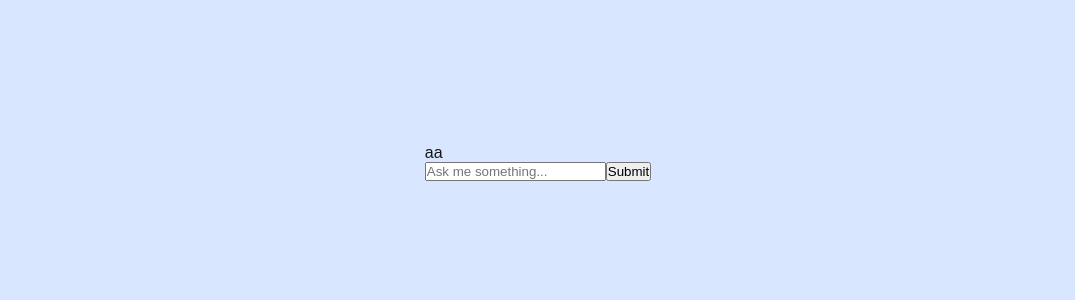
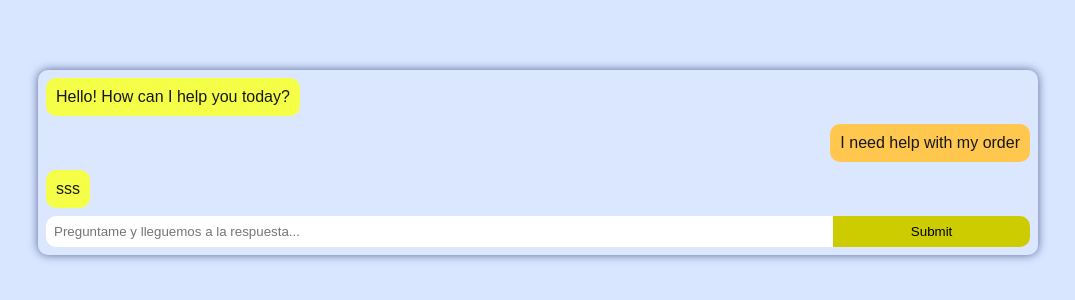
Before and after one commit to mercuryeater/python-tutor, a Next.js app: page / in a window 1280 px wide. Shown: the part 238-538 px from the top of the page, without its empty margins (102-1177 px from the left). Built offline with nearby package versions, Linux system fonts and the light colour scheme.

Commit message:
Enhance chat interface with new styles and mock messages; add MessageBubble styles and update ChatWindow layout

```diff
--- a/src/app/globals.css
+++ b/src/app/globals.css
@@ -1,5 +1,7 @@
 :root {
-  --background: #d8e6ff;
+  --background: linear-gradient(42deg, rgba(0,0,29,1) 0%, rgba(9,9,121,1) 35%, rgba(0,212,255,1) 100%);
+
+
   --foreground: #171717;
 }
 
--- a/src/components/atoms/MessageBubble/MessageBubble.tsx
+++ b/src/components/atoms/MessageBubble/MessageBubble.tsx
@@ -1,7 +1,8 @@
 import { Message } from "ai/react";
+import "./messageBubble.scss";
 
 interface MessageBubbleProps {
-  message: Message;
+  message: Message | any;
 }
 const MessageBubble: React.FC<MessageBubbleProps> = ({ message }) => {
   const { content, role } = message;
--- /dev/null
+++ b/src/components/atoms/MessageBubble/messageBubble.scss
@@ -0,0 +1,16 @@
+.bubble {
+  padding: 10px;
+  border-radius: 10px;
+
+  max-width: 70%;
+}
+
+.bot {
+  align-self: flex-start;
+  background-color: #f6ff48;
+}
+
+.user {
+  align-self: flex-end;
+  background-color: #ffc74e;
+}
--- a/src/components/molecules/ChatWindow/ChatWindow.tsx
+++ b/src/components/molecules/ChatWindow/ChatWindow.tsx
@@ -5,42 +5,51 @@ import { useChat } from "ai/react";
 import MessageBubble from "@/components/atoms/MessageBubble/MessageBubble";
 import LoadingBubble from "@/components/atoms/LoadingBubble/LoadingBubble";
 
+import "./chatWindow.scss";
 const ChatWindow: React.FC = () => {
-  const {
-    // append,
-    isLoading,
-    messages,
-    input,
-    handleInputChange,
-    handleSubmit,
-  } = useChat({
+  const { isLoading, messages, input, handleInputChange, handleSubmit } =
+    useChat({
       onResponse: (response) => {
         console.log("response onres:", response);
-      // append(response);
       },
     });
 
   return (
-    <div>
+    <div className="chatWindow">
       <>
-        <p>aa</p>
-        {/* Map messages onto text bubbles */}
-        {messages.map((message, index) => (
+        <div className="messagesContainer">
+          {mockMessages.map((message, index) => (
             <MessageBubble key={`message-${index}`} message={message} />
           ))}
+        </div>
         {isLoading && <LoadingBubble />}
       </>
-      <form onSubmit={handleSubmit}>
+      <form className="sendMessageForm" onSubmit={handleSubmit}>
         <input
-          className="question-box"
+          className="sendMessageForm__input"
           onChange={handleInputChange}
           value={input}
-          placeholder="Ask me something..."
+          placeholder="Preguntame y lleguemos a la respuesta..."
         />
-        <input type="submit" />
+        <input className="sendMessageForm__sendBtn" type="submit" />
       </form>
     </div>
   );
 };
 
 export default ChatWindow;
+
+const mockMessages = [
+  {
+    content: "Hello! How can I help you today?",
+    role: "bot",
+  },
+  {
+    content: "I need help with my order",
+    role: "user",
+  },
+  {
+    content: "sss",
+    role: "bot",
+  },
+];
--- /dev/null
+++ b/src/components/molecules/ChatWindow/chatWindow.scss
@@ -0,0 +1,65 @@
+.chatWindow {
+  display: flex;
+  flex-direction: column;
+  gap: 0.5rem;
+  width: 80%;
+  max-width: 1000px;
+  background-color: #e2e9ff31;
+  border-radius: 10px;
+  box-shadow: 0 0 10px rgba(0, 7, 74, 0.578);
+  padding: 0.5rem;
+  max-height: 80vh;
+}
+
+.messagesContainer {
+  height: 100%;
+  overflow-y: auto;
+  scrollbar-width: none;
+  display: flex;
+  flex-direction: column;
+  gap: 0.5rem;
+}
+
+.sendMessageForm {
+  display: flex;
+  align-items: center;
+  width: 100%;
+
+  &__input {
+    width: 80%;
+    padding: 0.5rem;
+    border-radius: 10px 0px 0px 10px;
+    border: none;
+  }
+
+  &__sendBtn {
+    background-color: rgb(204, 204, 0);
+    border: none;
+    border-radius: 0px 10px 10px 0px;
+    padding: 0.5rem;
+    cursor: pointer;
+    transition: all 0.2s;
+    font-weight: 500;
+    width: 20%;
+
+    &:hover {
+      background-color: rgb(166, 166, 0);
+      opacity: 0.9;
+      color: white;
+    }
+
+    &:active {
+      color: white;
+      background-color: rgb(135, 135, 0);
+    }
+
+    &:focus {
+      outline: none;
+    }
+
+    &:disabled {
+      background-color: #c4c4c4;
+      cursor: not-allowed;
+    }
+  }
+}
```
Also changed, not shown: src/components/atoms/MessageBubble/messageBubble.module.scss (deleted). Lines whose indentation alone changed are shown as unchanged.
